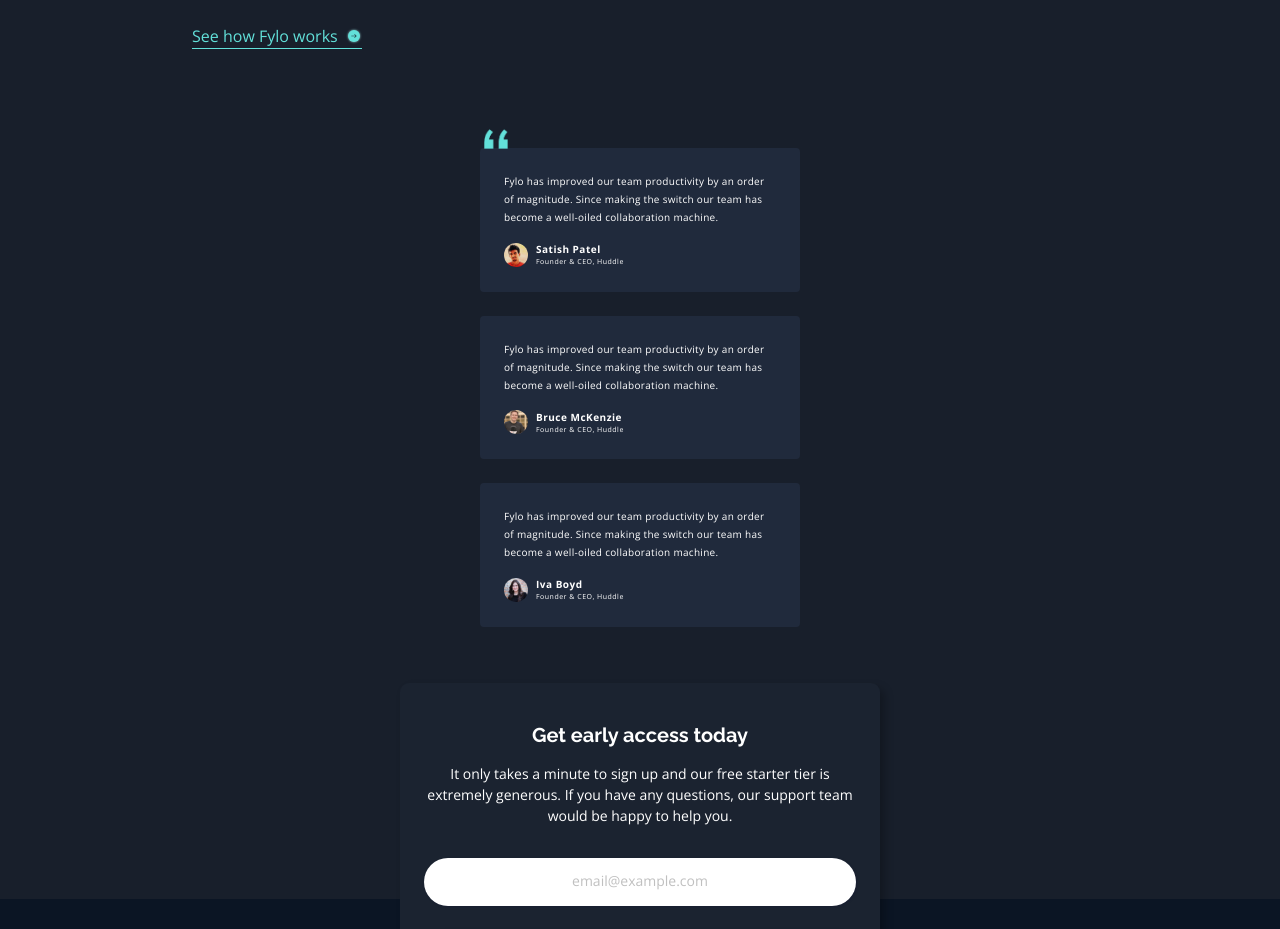
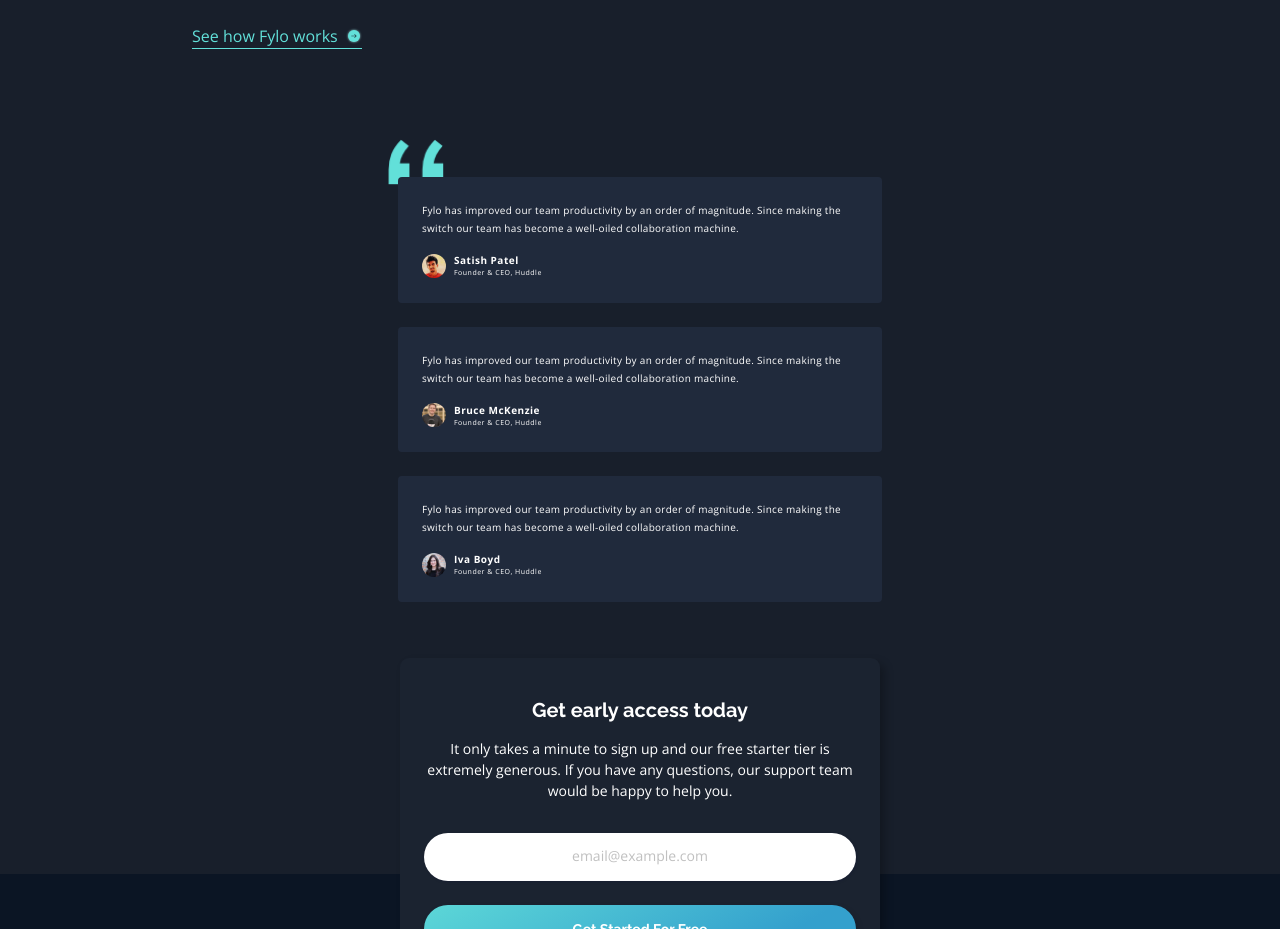
Before and after one commit to g-akca/fylo-landing-page, a React (Vite) app: page / in a window 1280 px wide. Shown: the part 2481-3410 px from the top of the page. Built offline with nearby package versions, Linux system fonts and the light colour scheme.

Commit message:
Add tablet responsive TestimonialSection styles

```diff
--- a/src/components/TestimonialSection.jsx
+++ b/src/components/TestimonialSection.jsx
@@ -27,8 +27,8 @@
   ];
 
   return (
-    <div className="relative max-w-80 self-center pt-4.75 flex flex-col gap-6">
-      <img src={quoteIcon} alt="Quote icon" className="absolute top-0 left-1 h-5" />
+    <div className="relative self-center pt-4.75 tablet:pt-12 flex flex-col gap-6 max-w-100 tablet:max-w-165 tablet:px-22">
+      <img src={quoteIcon} alt="Quote icon" className="absolute top-0 tablet:top-2.5 left-1 tablet:left-19.5 w-6 tablet:w-14 tablet:-z-10" />
 
       {testimonials.map(item => (
         <TestimonialItem
```
